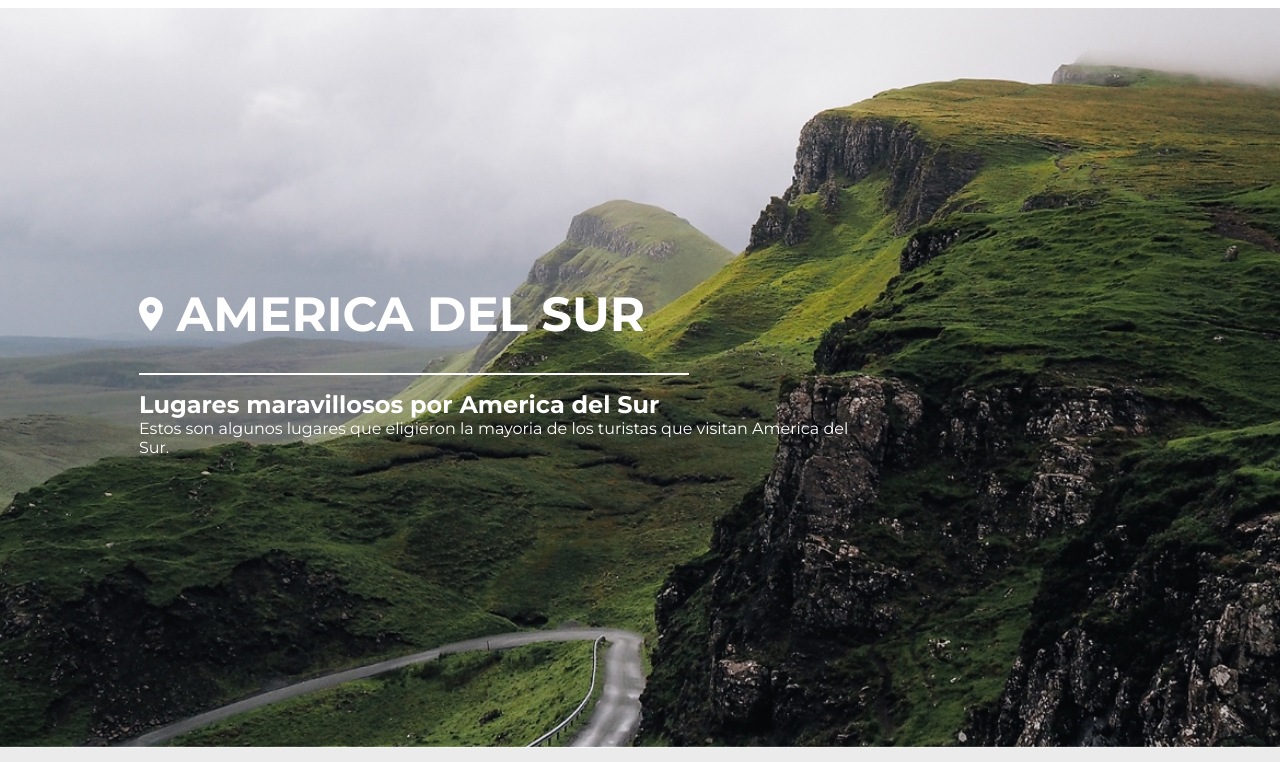
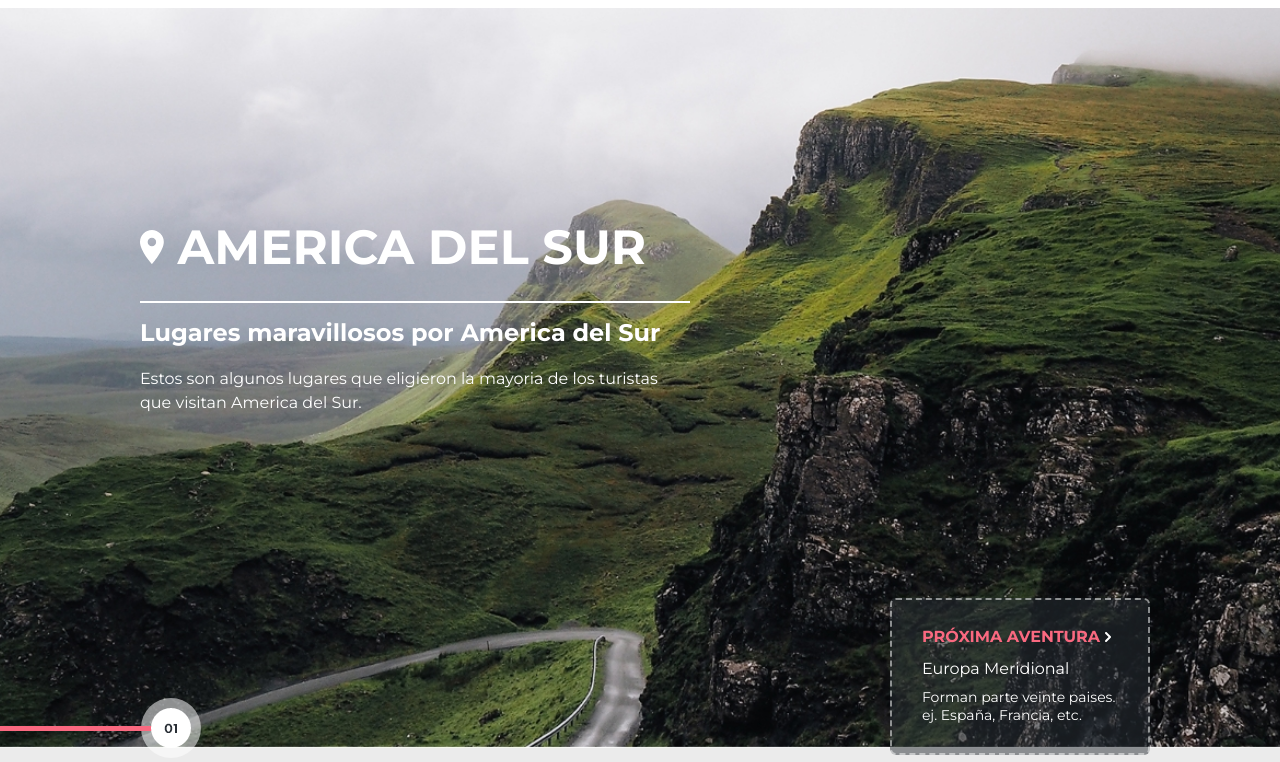
Before and after one commit to GonzaloZubiri/Aenima_Prueba_Maquetador, a plain HTML site: page index.html in a window 1280 px wide. Shown: the part 52-814 px from the top of the page. Drawn offline with Linux system fonts and the light colour scheme.

Commit message:
Header finalizado

```diff
--- a/Css/styles.css
+++ b/Css/styles.css
@@ -138,29 +138,89 @@ body {
     background-repeat: no-repeat;
     background-position: center center;
     background-size: cover;
-    height: 800px;
+    /* height: 800px; */
+    height: 100vh;
+    /* position: absolute; */
 }
 
 .text-header {
-    margin-top: 277px;
-    margin-left: 139px;
+    margin-top: 210px;
+    margin-left: 140px;
     width: 720px;
-    height: 214px;
+    height: 215px;
     color: #FFFFFF;
 }
 
 .text-header h1 {
     text-transform: uppercase;
     font-size: 48px;
+    font-weight: bold;
 }
 
 .after::after {
     content: "";
     display: block;
     /* margin: auto; */
-    margin-top: 30px;
+    margin-top: 25px;
     width: 550px;
     height: 2px;
     background-color: #FFFFFF;
     margin-bottom: 15px;
 }
+
+.text-header h2 {
+    font-size: 24px;
+    font-weight: bold;
+}
+
+.text-header p {
+    max-width: 550px;
+    font-size: 16px;
+    margin-top: 20px;
+    line-height: 24px;
+}
+
+
+.next {
+    display: inline-block;
+    border: 2px dashed rgb(255, 255, 255, 0.5);
+    border-radius: 6px;
+    background: rgb(42, 48, 55, 0.5);
+    position: absolute;
+    right: 130px;
+    top: 650px;
+    width: 260px;
+    height: 157px;
+}
+
+.next h3 {
+    font-size: 16px;
+    color: #fa6980;
+    text-transform: uppercase;
+    margin-top: 27px;
+    margin-left: 30px;
+    font-weight: bold;
+}
+
+.next p {
+    margin-left: 30px;
+}
+
+.next .sub-title {
+    font-size: 16px;
+    color: #FFFFFF;
+    padding-top: 13px;
+}
+
+.next .phara {
+    font-size: 14px;
+    color: #FFFFFF;
+    /* opacity: 0.5; */
+    padding-top: 10px;
+    padding-right: 30px;
+}
+
+.number {
+    position: absolute;
+    top: 750px;
+}
--- a/index.html
+++ b/index.html
@@ -30,6 +30,17 @@
             <h2>Lugares maravillosos por America del Sur</h2>
             <p>Estos son algunos lugares que eligieron la mayoria de los turistas que visitan America del Sur.</p>
         </div>
+
+        <div class="next">
+            <h3>Próxima aventura <img src="./Assets/iconos/arrow.png" alt=""></h3>
+            <p class="sub-title">Europa Meridional</p>
+            <p class="phara">Forman parte veinte paises. ej. España, Francia, etc.</p>
+        </div>
+
+        <div class="number">
+            <img src="./Assets/iconos/nav_slider.png" alt="">
+        </div>
+
     </header>
 
 </body>
```
Also changed, not shown: Assets/iconos/nav_slider.png (added), Assets/iconos/nav_slider.svg (added), Assets/iconos/nav_slider@2x.png (added).
